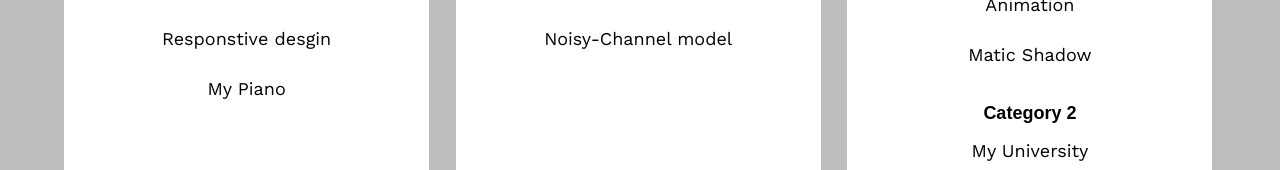
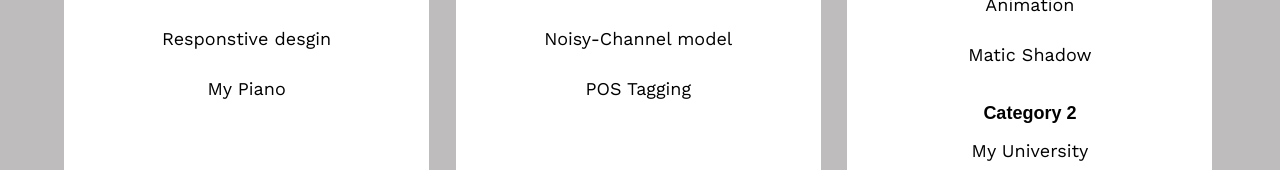
Before and after one commit to wangjiayi/portalpage, a plain HTML site: page index.html in a window 1280 px wide. Shown: the part 728-898 px from the top of the page. Drawn offline with nearby package versions, Linux system fonts and the light colour scheme.

Commit message:
project9

```diff
--- a/index.html
+++ b/index.html
@@ -37,6 +37,7 @@
 
 				<li class = "linktext"><a href="portfolio/project06.html">Photobooth</a></li>
 				<li class = "linktext"><a href="portfolio/project07.html">Noisy-Channel model </a></li>
+				<li class = "linktext"><a href="portfolio/project08.html">POS Tagging </a></li>
 
 			</ul>
 		</section>
```
